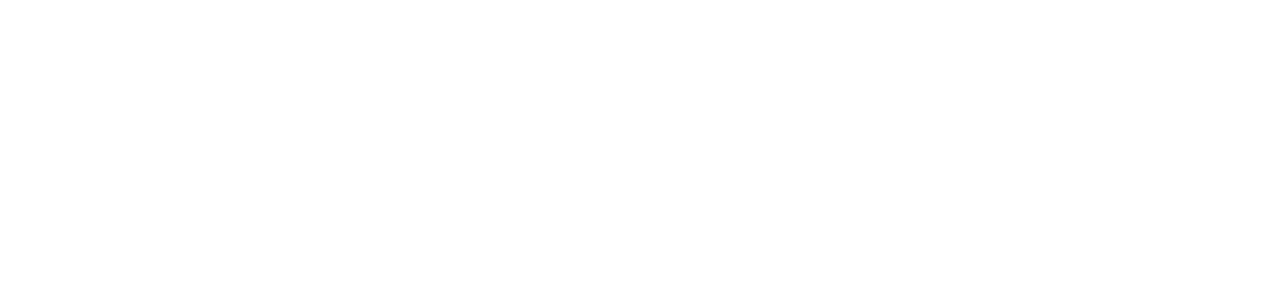
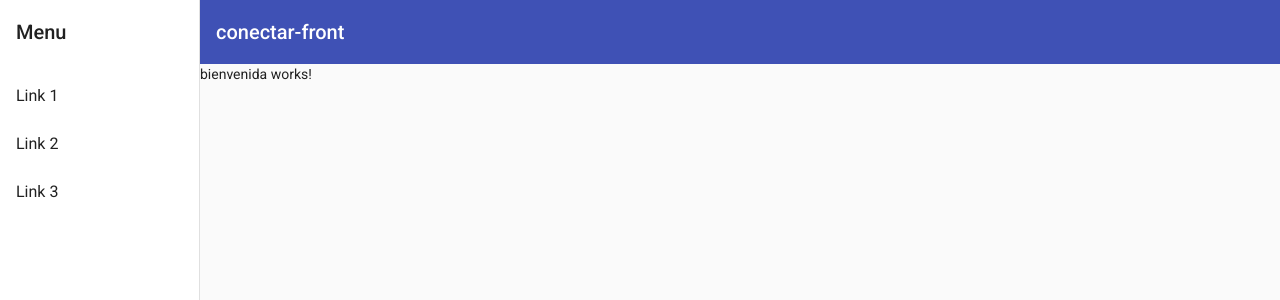
Before and after one commit to juanmapintor/conectar-front, an Angular app: page / in a window 1280 px wide. Shown: the top 300 px of the page. Built offline with nearby package versions, Linux system fonts and the light colour scheme.

Commit message:
Creada barra de navegacion y pantalla de bienvenida

```diff
--- a/src/app/app-routing.module.ts
+++ b/src/app/app-routing.module.ts
@@ -1,7 +1,10 @@
 import { NgModule } from '@angular/core';
 import { RouterModule, Routes } from '@angular/router';
+import { BienvenidaComponent } from './components/bienvenida/bienvenida.component';
 
-const routes: Routes = [];
+const routes: Routes = [
+  {path: '', component: BienvenidaComponent}
+];
 
 @NgModule({
   imports: [RouterModule.forRoot(routes)],
--- a/src/app/app.component.html
+++ b/src/app/app.component.html
@@ -1 +1 @@
-<router-outlet></router-outlet>
+<app-barra-navegacion></app-barra-navegacion>
--- /dev/null
+++ b/src/app/components/barra-navegacion/barra-navegacion.component.html
@@ -0,0 +1,27 @@
+<mat-sidenav-container class="sidenav-container">
+  <mat-sidenav #drawer class="sidenav" fixedInViewport
+      [attr.role]="(isHandset$ | async) ? 'dialog' : 'navigation'"
+      [mode]="(isHandset$ | async) ? 'over' : 'side'"
+      [opened]="(isHandset$ | async) === false">
+    <mat-toolbar>Menu</mat-toolbar>
+    <mat-nav-list>
+      <a mat-list-item href="#">Link 1</a>
+      <a mat-list-item href="#">Link 2</a>
+      <a mat-list-item href="#">Link 3</a>
+    </mat-nav-list>
+  </mat-sidenav>
+  <mat-sidenav-content>
+    <mat-toolbar color="primary">
+      <button
+        type="button"
+        aria-label="Toggle sidenav"
+        mat-icon-button
+        (click)="drawer.toggle()"
+        *ngIf="isHandset$ | async">
+        <mat-icon aria-label="Side nav toggle icon">menu</mat-icon>
+      </button>
+      <span>conectar-front</span>
+    </mat-toolbar>
+    <router-outlet></router-outlet>
+</mat-sidenav-content>
+</mat-sidenav-container>
--- /dev/null
+++ b/src/app/components/barra-navegacion/barra-navegacion.component.scss
@@ -0,0 +1,17 @@
+.sidenav-container {
+  height: 100%;
+}
+
+.sidenav {
+  width: 200px;
+}
+
+.sidenav .mat-toolbar {
+  background: inherit;
+}
+
+.mat-toolbar.mat-primary {
+  position: sticky;
+  top: 0;
+  z-index: 1;
+}
--- /dev/null
+++ b/src/app/components/barra-navegacion/barra-navegacion.component.ts
@@ -0,0 +1,21 @@
+import { Component } from '@angular/core';
+import { BreakpointObserver, Breakpoints } from '@angular/cdk/layout';
+import { Observable } from 'rxjs';
+import { map, shareReplay } from 'rxjs/operators';
+
+@Component({
+  selector: 'app-barra-navegacion',
+  templateUrl: './barra-navegacion.component.html',
+  styleUrls: ['./barra-navegacion.component.scss']
+})
+export class BarraNavegacionComponent {
+
+  isHandset$: Observable<boolean> = this.breakpointObserver.observe(Breakpoints.Handset)
+    .pipe(
+      map(result => result.matches),
+      shareReplay()
+    );
+
+  constructor(private breakpointObserver: BreakpointObserver) {}
+
+}
--- /dev/null
+++ b/src/app/components/bienvenida/bienvenida.component.html
@@ -0,0 +1 @@
+<p>bienvenida works!</p>
--- /dev/null
+++ b/src/app/components/bienvenida/bienvenida.component.ts
@@ -0,0 +1,15 @@
+import { Component, OnInit } from '@angular/core';
+
+@Component({
+  selector: 'app-bienvenida',
+  templateUrl: './bienvenida.component.html',
+  styleUrls: ['./bienvenida.component.scss']
+})
+export class BienvenidaComponent implements OnInit {
+
+  constructor() { }
+
+  ngOnInit(): void {
+  }
+
+}
```
Also changed, not shown: src/app/app.module.ts (+20 -4 lines), src/app/components/bienvenida/bienvenida.component.scss (added), 2 other files (tests, documents, lock files or other folders).
